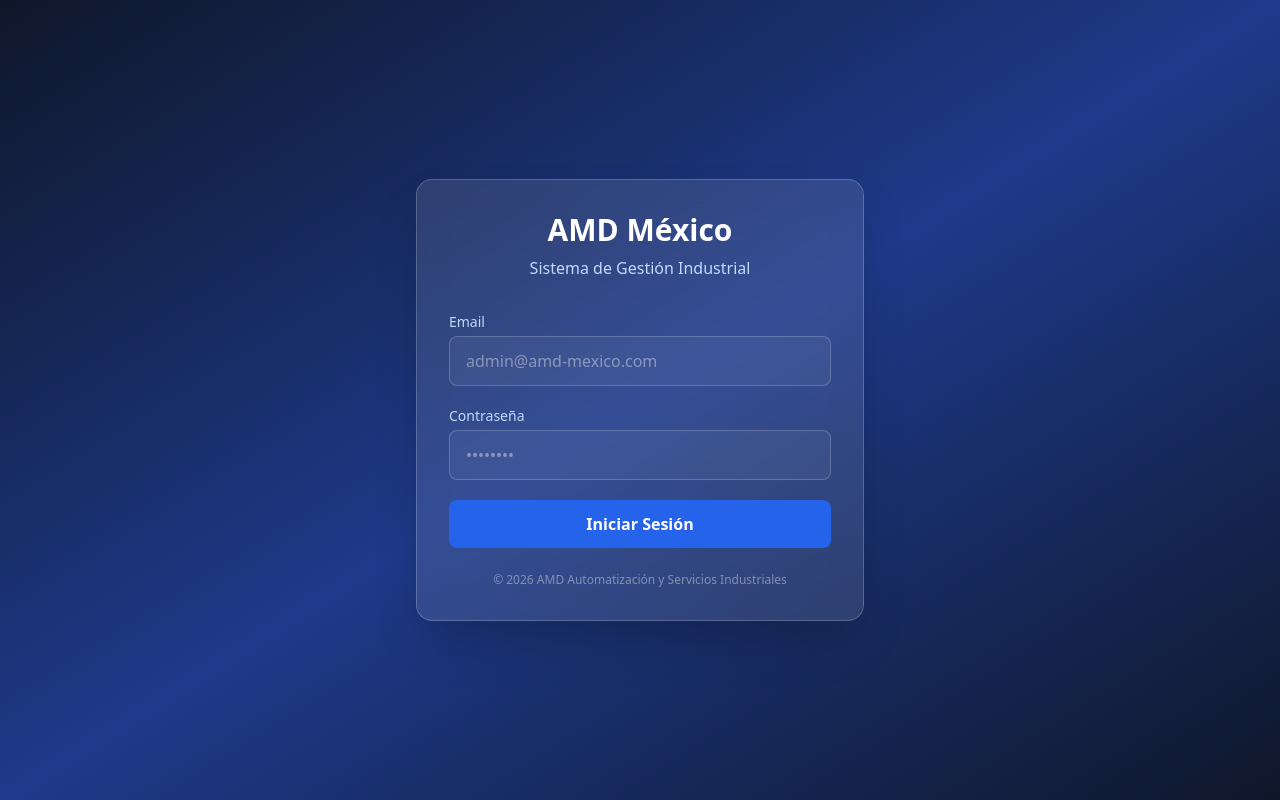
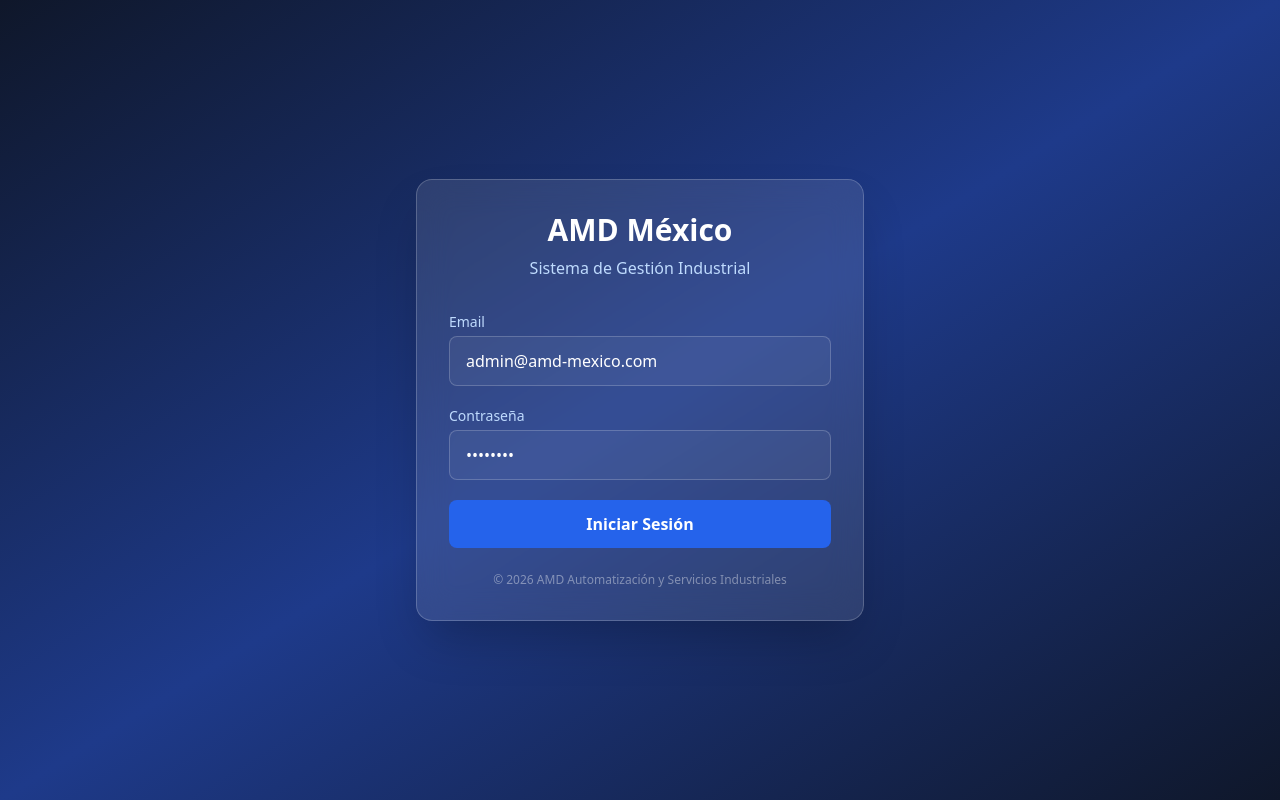
Before and after one commit to Juaniconn/amd-mexico-erp, a Next.js app in the folder apps/web/: page /login in a window 1280 px wide. Built offline with nearby package versions, Linux system fonts and the light colour scheme.

Commit message:
fix: simplify login page, remove mounted check

```diff
--- a/apps/web/app/(auth)/login/page.tsx
+++ b/apps/web/app/(auth)/login/page.tsx
@@ -1,19 +1,14 @@
 'use client';
 
-import { useState, FormEvent, useEffect } from 'react';
+import { useState, FormEvent } from 'react';
 import { useRouter } from 'next/navigation';
 
 export default function Login() {
   const router = useRouter();
-  const [email, setEmail] = useState('');
-  const [password, setPassword] = useState('');
+  const [email, setEmail] = useState('admin@amd-mexico.com');
+  const [password, setPassword] = useState('admin123');
   const [error, setError] = useState('');
   const [loading, setLoading] = useState(false);
-  const [mounted, setMounted] = useState(false);
-
-  useEffect(() => {
-    setMounted(true);
-  }, []);
 
   async function handleSubmit(e: FormEvent) {
     e.preventDefault();
@@ -44,22 +39,6 @@ export default function Login() {
     } finally {
       setLoading(false);
     }
-  }
-
-  if (!mounted) {
-    return (
-      <div className="flex min-h-screen items-center justify-center bg-gradient-to-br from-slate-900 via-blue-900 to-slate-900 p-4">
-        <div className="w-full max-w-md rounded-2xl bg-white/10 p-8 shadow-2xl backdrop-blur-lg border border-white/20">
-          <div className="mb-8 text-center">
-            <h1 className="text-3xl font-bold text-white">AMD México</h1>
-            <p className="mt-2 text-blue-200">Sistema de Gestión Industrial</p>
-          </div>
-          <div className="flex items-center justify-center py-8">
-            <div className="animate-spin rounded-full h-8 w-8 border-b-2 border-blue-400"></div>
-          </div>
-        </div>
-      </div>
-    );
   }
 
   return (
```
